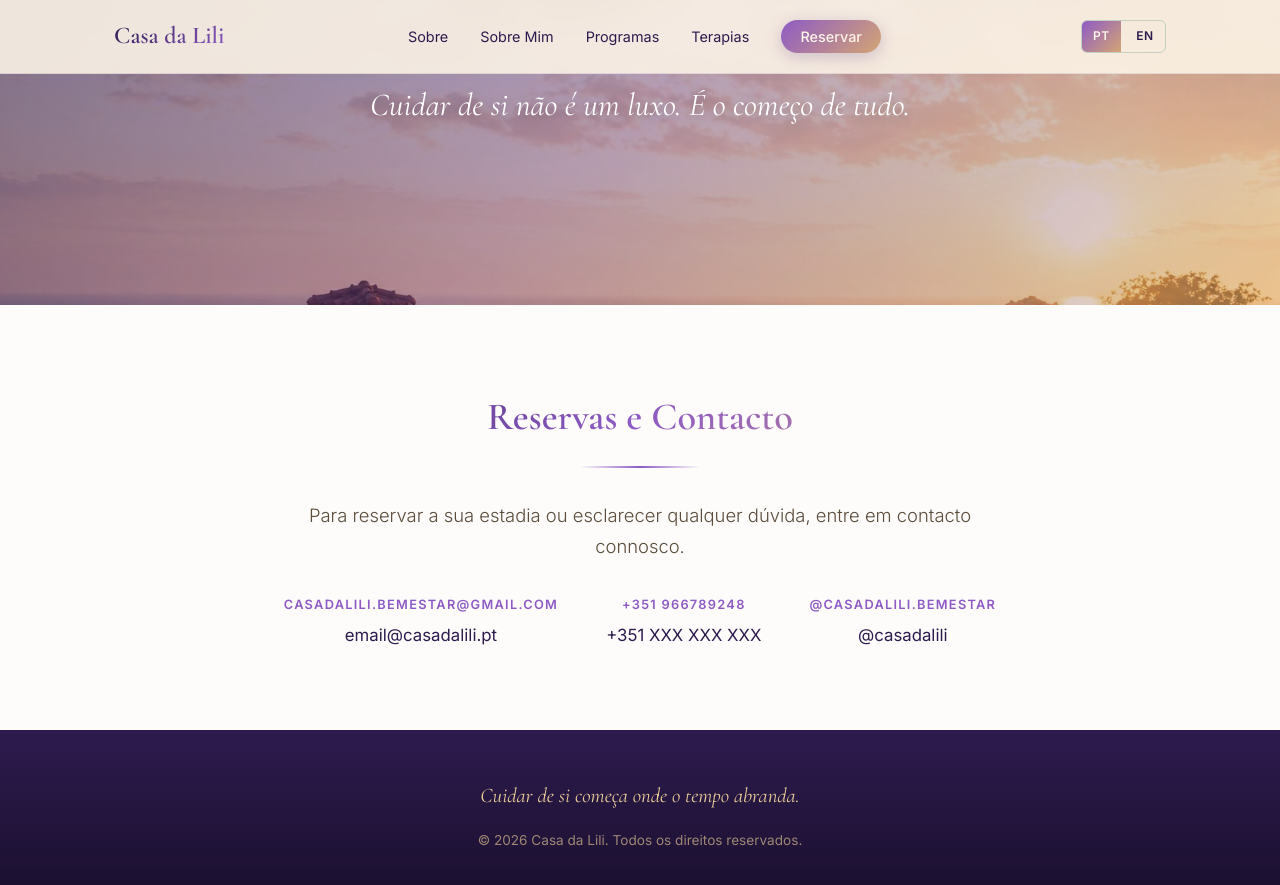
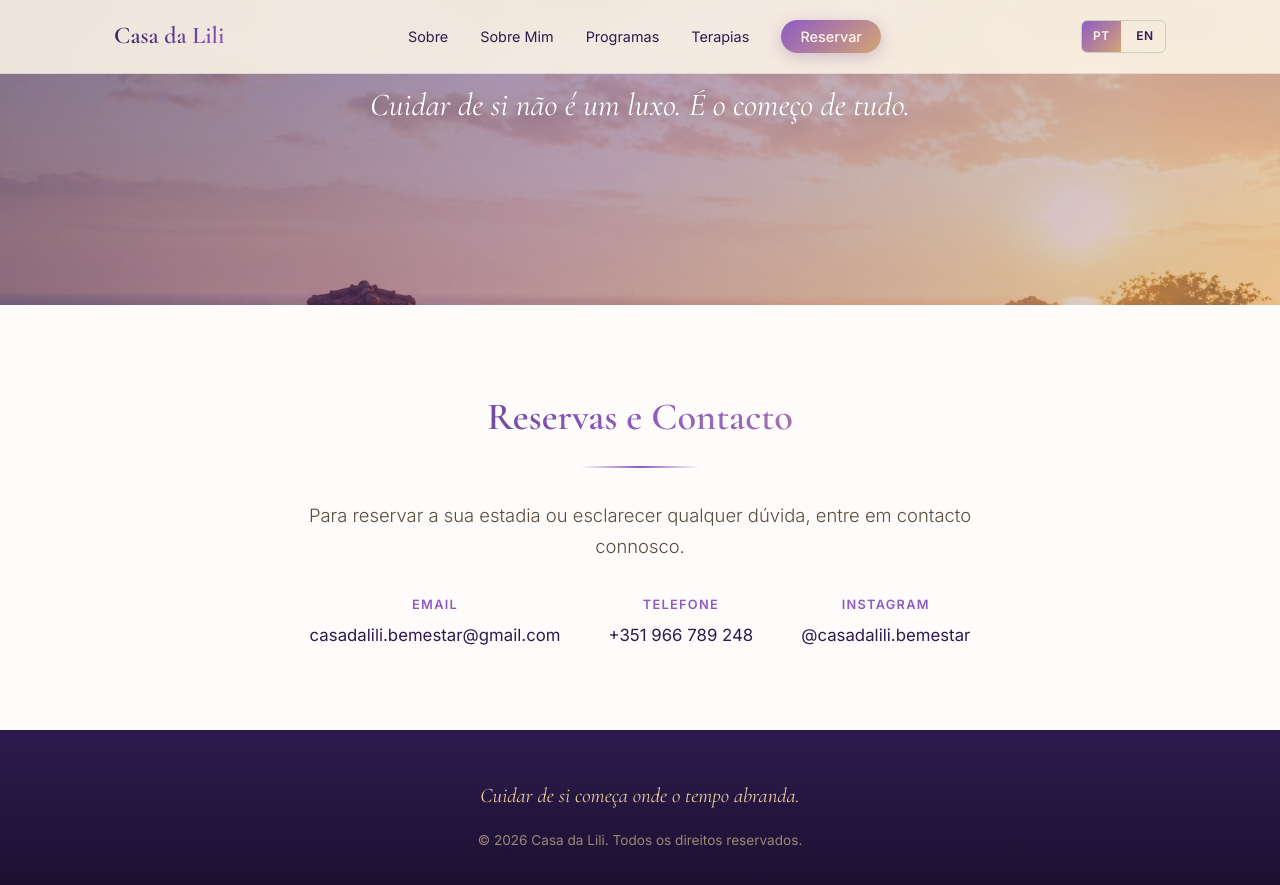
Before and after one commit to CasadaLili/casadalili.github.io, a Jekyll site: the page built from index.html, in a window 1280 px wide and 900 px high, scrolled down 8569 px. Shown: the top 885 px of the window. Built offline with Jekyll 4.4.1, drawn with Linux system fonts in a browser that asks for light colours.

Commit message:
fix: move real contact info to correct fields, restore PT labels

```diff
--- a/_data/contact.yml
+++ b/_data/contact.yml
@@ -1,5 +1,5 @@
-email: "email@casadalili.pt"
-phone_display: "+351 XXX XXX XXX"
-phone_link: "+351000000000"
-instagram_handle: "@casadalili"
-instagram_url: "#"
+email: "casadalili.bemestar@gmail.com"
+phone_display: "+351 966 789 248"
+phone_link: "+351966789248"
+instagram_handle: "@casadalili.bemestar"
+instagram_url: "https://instagram.com/casadalili.bemestar"
--- a/_data/pt.yml
+++ b/_data/pt.yml
@@ -194,9 +194,9 @@ contact:
   title: Reservas e Contacto
   lead: Para reservar a sua estadia ou esclarecer qualquer dúvida, entre em
     contacto connosco.
-  email_label: casadalili.bemestar@gmail.com
-  phone_label: " +351 966789248"
-  instagram_label: "@casadalili.bemestar"
+  email_label: Email
+  phone_label: Telefone
+  instagram_label: Instagram
 footer:
   quote: Cuidar de si começa onde o tempo abranda.
   copyright: © 2026 Casa da Lili. Todos os direitos reservados.
```
